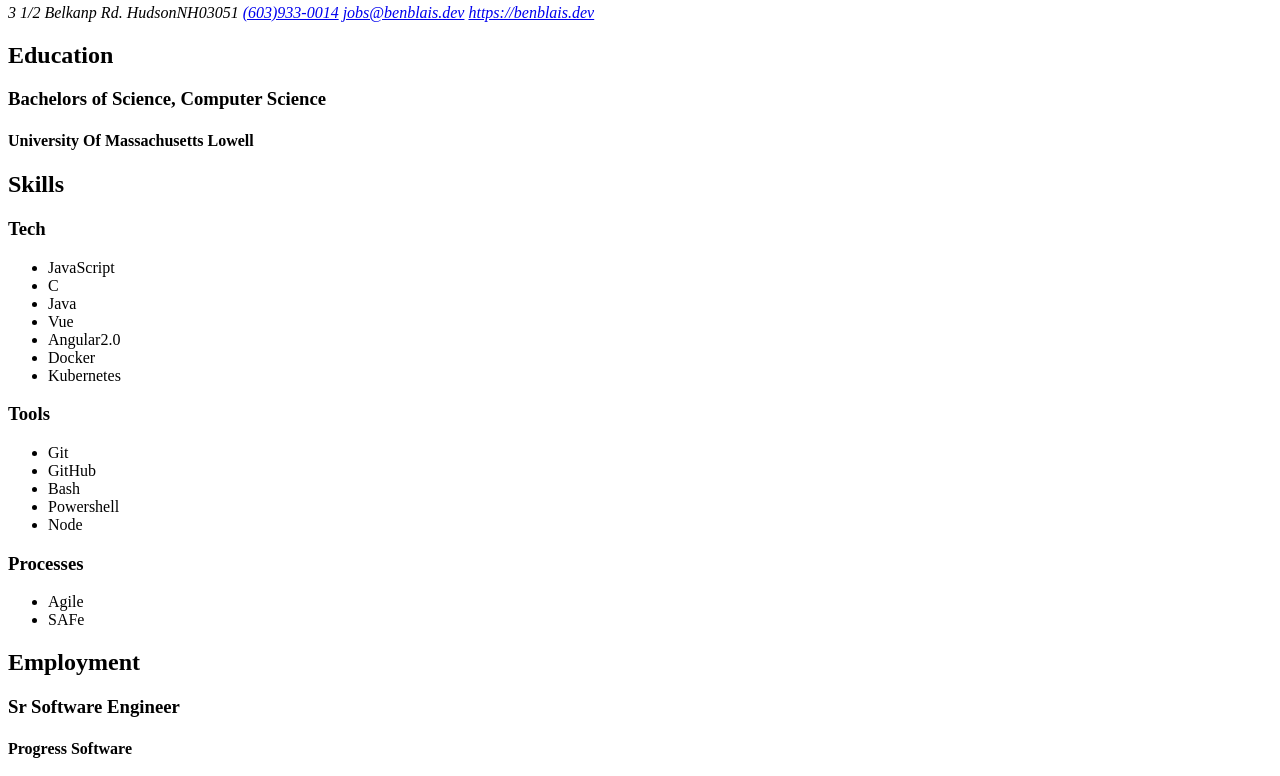
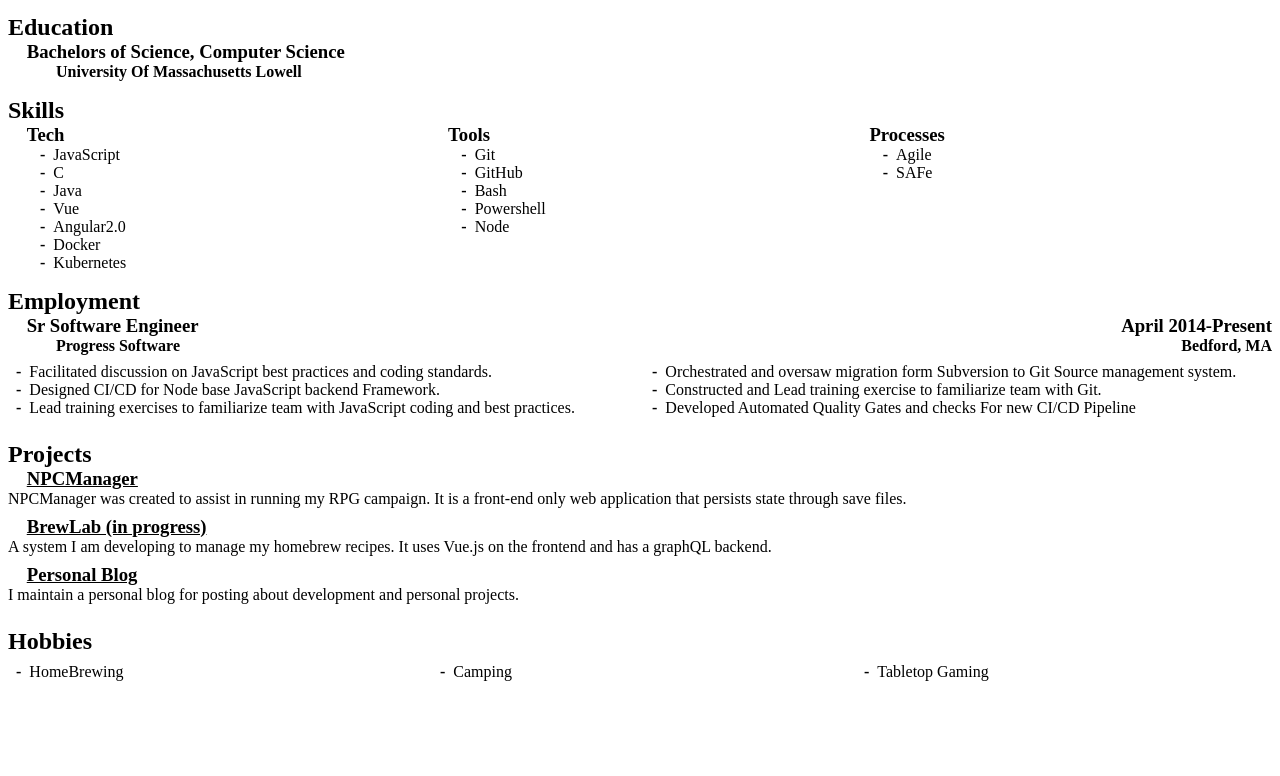
Before and after one commit to bblais23/resume, a website: page index.html in a window 1280 px wide. Shown: the part 117-893 px from the top of the page. After the commit the page ends 822 px from the top, so only its background shows below. Drawn offline with Linux system fonts and the light colour scheme; the site is published under a folder, as on GitHub Pages, so addresses that start at the root find nothing; a web font is replaced by a local one.

Commit message:
Make all paths relative.

```diff
--- a/index.html
+++ b/index.html
@@ -10,11 +10,11 @@
     <title>Benjamin Blais - Software Developer</title>
     <link href="https://fonts.googleapis.com/css?family=Gruppo" rel="stylesheet">
     <link href="https://fonts.googleapis.com/css?family=ZCOOL+XiaoWei" rel="stylesheet">
-    <link href="/css/header.css" rel="stylesheet">
-    <link href="/css/main.css" rel="stylesheet">
-    <link href="/css/skills.css" rel="stylesheet">
-    <link href="/css/work.css" rel="stylesheet">
-    <link href="/css/hobbies.css" rel="stylesheet">
+    <link href="css/header.css" rel="stylesheet">
+    <link href="css/main.css" rel="stylesheet">
+    <link href="css/skills.css" rel="stylesheet">
+    <link href="css/work.css" rel="stylesheet">
+    <link href="css/hobbies.css" rel="stylesheet">
 </head>
 <body>
     <header>
```
